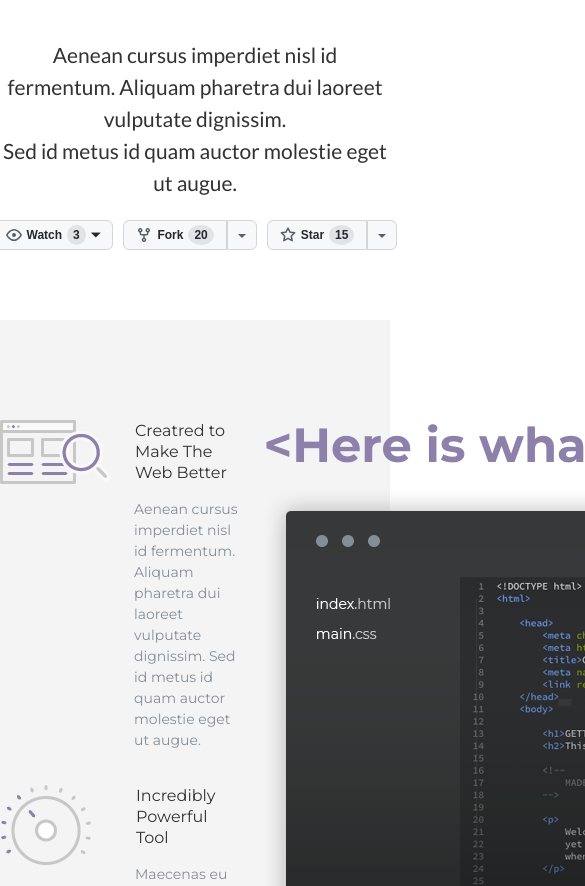
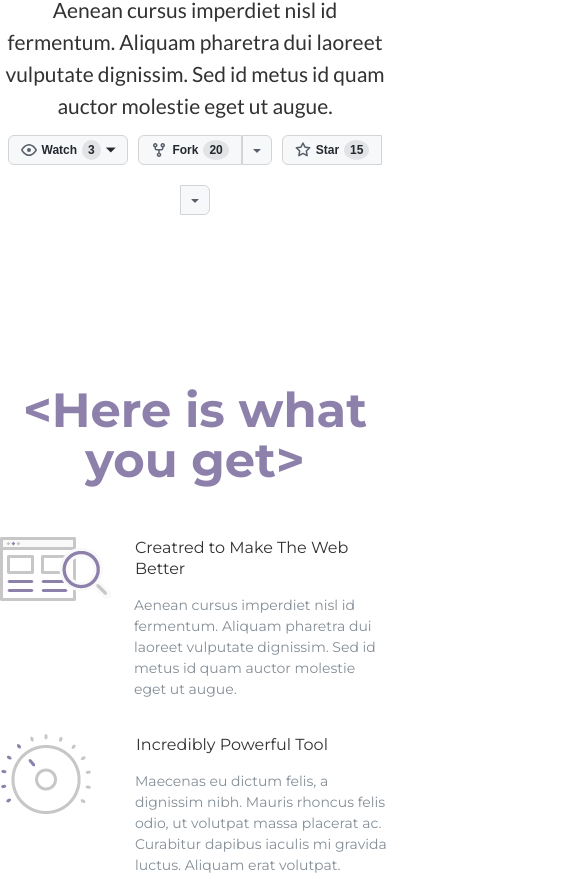
Before and after one commit to naddurkostia/WebProject, a website: page index.html in a window 390 px wide. Shown: the part 149-1035 px from the top of the page, 585 px wide, since content can reach past the window. Drawn offline with nearby package versions, Linux system fonts and the light colour scheme; files that its build step writes are made by us from their sources; files whose address does not match are found by name.

Commit message:
add mobile support

```diff
--- a/index.html
+++ b/index.html
@@ -20,7 +20,7 @@
 				<h2 class="editor-info__title">Revolutionary editor</h2>
 				<p class="editor-info__description">
 					Aenean cursus imperdiet nisl id fermentum. Aliquam pharetra dui
-					laoreet vulputate dignissim.<br />
+					laoreet vulputate dignissim.
 					Sed id metus id quam auctor molestie eget ut augue.
 				</p>
 				<div class="editor-info__buttons">
@@ -80,6 +80,7 @@
 	</section>
 	<section class="features">
 		<div class="container features-container">
+			<h2 class="features__title preview__title">&lt;Here is what you get&gt;</h2>
 			<div class="info">
 				<div class="info-item">
 					<img src="./dist/img/features/info-icon1.png" alt="Info Icon 1" class="info-item__image" width="111" />
@@ -166,7 +167,7 @@
 					<p class="price-item__info price-item__info--bigger">1-12 Team Members<br>Phone Support</p>
 					<button class="btn price-item__btn price-item__btn--bigger price-item__btn--biggerMargin2">purchase</button>
 				</div>
-				<div class="price-item">
+				<div class="price-item price-item--last">
 					<h3 class="price-item__title">enterprise</h3>
 					<h3 class="price-item__cost">
 						<span class="price-item__symbol">$</span>159</h3>
--- a/src/scss/features/_features.scss
+++ b/src/scss/features/_features.scss
@@ -2,19 +2,62 @@
 	margin-top: 70px;
 	padding-top: 100px;
 	background-color: #f4f4f4;
+	@media (max-width: 1000px) {
+		background-color: #ffffff;
+	}
+	@media (max-width: 321px) {
+		padding-top: 120px;
+	}
 }
 
 .features-container {
-	// max-width: 1300px !important;
 	display: flex;
-	// align-items: center;
+	@media (max-width: 1000px) {
+		flex-direction: column;
+		// align-items: center;
+		text-align: center;
+	}
+}
+
+.features__title {
+	display: none;
+	@media (max-width: 1000px) {
+		display: block !important;
+		margin-bottom: 52px !important;
+		padding-bottom: 0 !important;
+	}
+	@media (max-width: 321px) {
+		font-size: 32px !important;
+		line-height: 38px !important;
+	}
+}
+
+.info {
+	@media (max-width: 1000px) {
+		display: flex;
+		flex-direction: column;
+		align-items: center;
+	}
+	@media (max-width: 321px) {
+		display: flex;
+		flex-direction: column;
+		align-items: center;
+	}
 }
 
 .info-item {
 	display: flex;
-	flex-direction: row;
 	// padding-left: 90px;
 	margin-right: 20px;
+	@media (max-width: 1000px) {
+		margin-right: 0;
+		text-align: left;
+	}
+	@media (max-width: 321px) {
+		flex-direction: column;
+		align-items: center;
+		text-align: center;
+	}
 }
 
 .info-item__image {
@@ -27,6 +70,18 @@
 	}
 	&--biggerPadding3 {
 		padding-left: 11px;
+	}
+	@media (max-width: 321px) {
+		padding-bottom: 24px;
+		&--biggerPadding1 {
+			padding-left: 0px !important;
+		}
+		&--biggerPadding2 {
+			padding-left: 0px !important;
+		}
+		&--biggerPadding3 {
+			padding-left: 0px !important;
+		}
 	}
 }
 
@@ -43,8 +98,21 @@
 	&--morePadding3 {
 		padding-left: 53px;
 	}
+	@media (max-width: 1000px) {
+		max-width: 582px;
+	}
+	@media (max-width: 321px) {
+		&--morePadding1 {
+			padding-left: 0px;
+		}
+		&--morePadding2 {
+			padding-left: 0px;
+		}
+		&--morePadding3 {
+			padding-left: 0px;
+		}
+	}
 }
-
 .info-item__title {
 	padding-left: 1px;
 	font-family: 'Montserrat';
@@ -54,6 +122,9 @@
 	color: $greyColor;
 	margin: 0;
 	padding-bottom: 16px;
+	@media (max-width: 321px) {
+		line-height: 16px;
+	}
 }
 
 .info-item__description {
@@ -65,7 +136,6 @@
 	margin: 0;
 	color: $featuresDescColor;
 	padding-bottom: 34px;
-
 	&--last {
 		padding-bottom: 71px;
 	}
@@ -74,6 +144,9 @@
 .preview {
 	display: flex;
 	flex-direction: column;
+	@media (max-width: 1000px) {
+		align-items: flex-end;
+	}
 }
 
 .preview__title {
@@ -84,4 +157,14 @@
 	line-height: 50px;
 	margin: 0;
 	padding-bottom: 19px;
+	@media (max-width: 1000px) {
+		display: none;
+	}
 }
+
+.preview__image {
+	@media (max-width: 320px) {
+		max-width: 317px;
+		max-height: 381px;
+	}
+}
--- a/src/scss/main.scss
+++ b/src/scss/main.scss
@@ -7,4 +7,10 @@
 .container {
 	max-width: 1200px;
 	margin: 0 auto;
+	@media (max-width: 769px) {
+		max-width: 768px;
+	}
+	@media (max-width: 321px) {
+		max-width: 320px;
+	}
 }
--- a/src/scss/overview/_overview.scss
+++ b/src/scss/overview/_overview.scss
@@ -1,7 +1,7 @@
 .editor-info {
-	// display: flex;
-	// flex-direction: column;
-	// align-items: center;
+	display: flex;
+	flex-direction: column;
+	align-items: center;
 	text-align: center;
 }
 
@@ -12,7 +12,13 @@
 	font-weight: 700;
 	font-size: 54px;
 	line-height: 54px;
+	margin: 0;
 	margin-bottom: 35px;
+	@media (max-width: 321px) {
+		font-size: 26px;
+		line-height: 28px;
+		margin-bottom: 27px;
+	}
 }
 
 .editor-info__description {
@@ -21,11 +27,22 @@
 	font-weight: 400;
 	font-size: 21px;
 	line-height: 32px;
+	max-width: 861px;
+	margin: 0;
+	margin-bottom: 13px;
+	@media (max-width: 321px) {
+		font-size: 14px;
+		line-height: 20px;
+		margin-bottom: 27px;
+		margin-bottom: 36px;
+	}
 }
 
 .editor-info__buttons {
 	display: flex;
 	justify-content: center;
+	flex-wrap: wrap;
+	row-gap: 20px;
 }
 
 .editor-info__item {
--- a/src/scss/price/_price.scss
+++ b/src/scss/price/_price.scss
@@ -22,6 +22,10 @@
 	align-items: center;
 	column-gap: 15px;
 	padding-top: 51px;
+	@media (max-width: 1000px) {
+		flex-wrap: wrap;
+		justify-content: center;
+	}
 }
 
 .price-item {
@@ -39,6 +43,17 @@
 		background-color: rgb(70, 48, 72, 0.84);
 		min-height: 560px;
 		max-width: 299px;
+		@media (max-width: 1000px) {
+			margin-top: 0px;
+		}
+	}
+	&--last {
+		@media (max-width: 1000px) {
+			margin-right: 42px;
+		}
+		@media (max-width: 567px) {
+			margin-right: 0px;
+		}
 	}
 }
 
```
